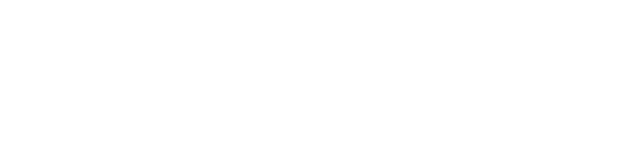
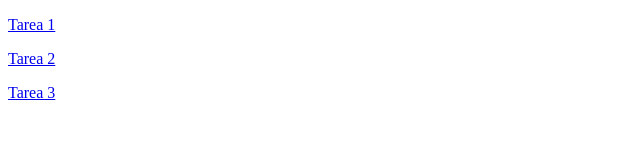
Before and after one commit to josedanpintoo/NucbaHTML, a plain HTML site: page index.html in a window 1280 px wide. Shown: the whole page, without its empty margins (0-640 px from the left). Drawn offline with Linux system fonts and the light colour scheme.

Commit message:
Update index.html

```diff
--- a/index.html
+++ b/index.html
@@ -6,8 +6,14 @@
     <title>Entrega de Tarea</title>
 </head>
 <body>
-    <a href="C:\Users\58412\Desktop\NUCBA\Introduccion al HTML\HTML\1.html"></a>
-     <a href="C:\Users\58412\Desktop\NUCBA\Introduccion al HTML\HTML\2.html"></a>
-     <a href="C:\Users\58412\Desktop\NUCBA\Introduccion al HTML\HTML\3.html"></a>
+    <a href="https://github.com/josedanpintoo/NucbaHTML/blob/main/1.html">
+        <p>Tarea 1</p>
+    </a>
+     <a href="https://github.com/josedanpintoo/NucbaHTML/blob/main/2.html">
+         <p>Tarea 2</p>
+     </a>
+     <a href="https://github.com/josedanpintoo/NucbaHTML/blob/main/3.html">
+         <p>Tarea 3</p>
+     </a>
 </body>
 </html>
```
